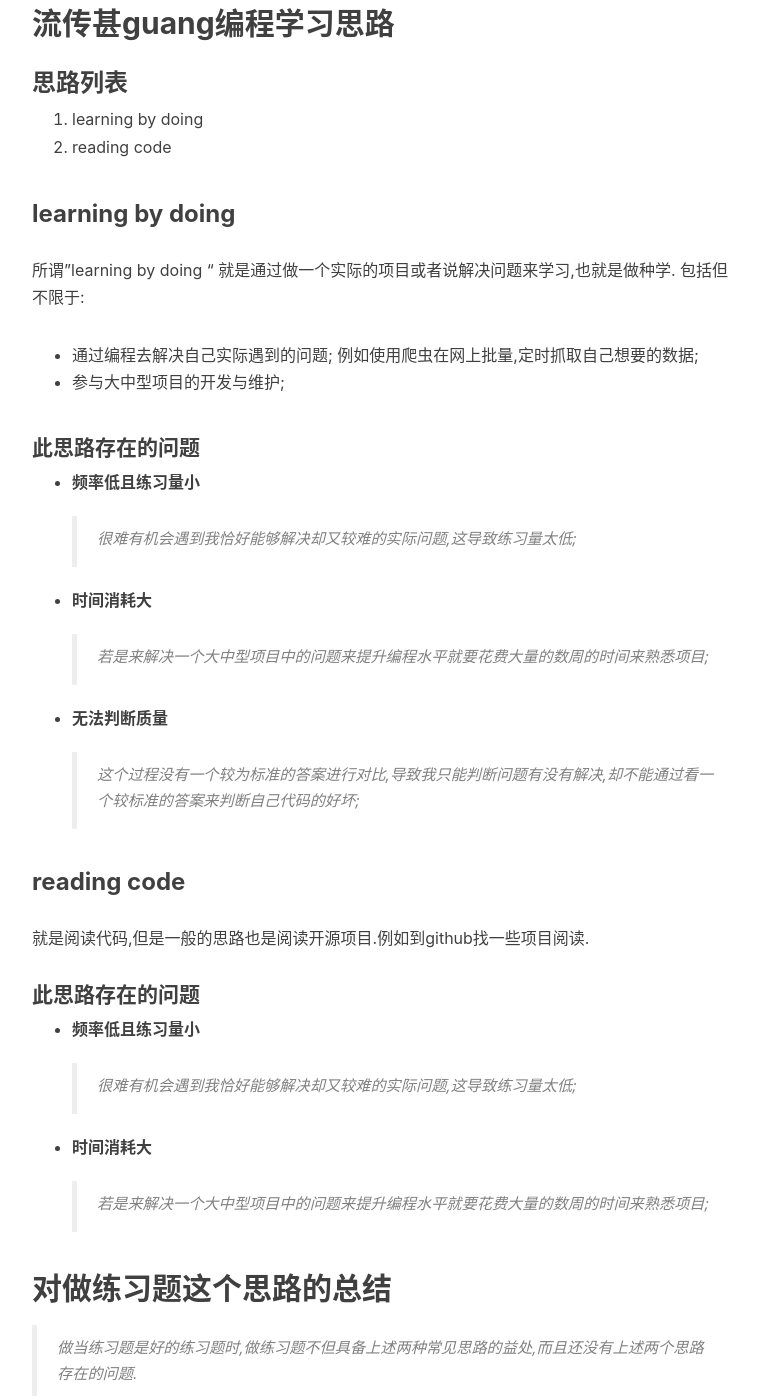
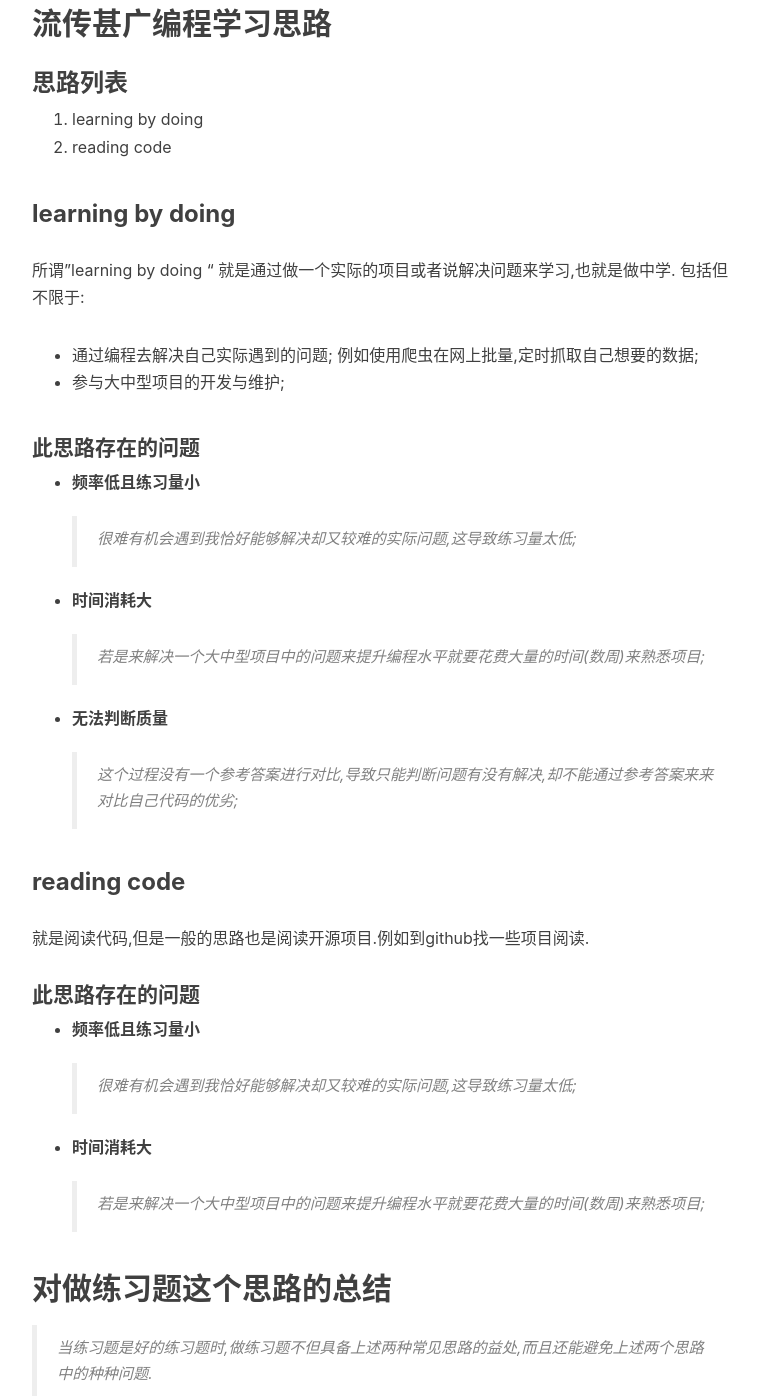
Before and after one commit to SCH94/mind1949.github.io, a Jekyll site: the page built from _posts/18-06-06-对做练习题的思考.md, in a window 1280 px wide and 1400 px high, scrolled down 1024 px. Shown: the whole window, without its empty margins (233-992 px from the left). Built offline with Jekyll 4.4.1, drawn with Linux system fonts in a browser that asks for light colours; nearby versions of some CDN libraries; comment, search, counter and statistics services are not loaded; some of the changed text lies outside the part shown.

Commit message:
修正错别字

```diff
--- a/_posts/18-06-06-对做练习题的思考.md
+++ b/_posts/18-06-06-对做练习题的思考.md
@@ -22,13 +22,13 @@ tags:
 * 在这个过程中,我会不自觉间学习自己不太了解的ruby语法,巩固已经了解的语法;
 * 相较于通过解决发型项目中的问题来提升编程水平,这种方式并不需要花费数周的时间去熟悉项目,只要一二十分钟就能了解这个问题,并可以去思考如何解决这个问题.
 
-## 流传甚guang编程学习思路
+## 流传甚广编程学习思路
 ###  思路列表
 1. learning by doing
 2. reading code
 
 ###  learning by doing
-所谓"learning  by doing " 就是通过做一个实际的项目或者说解决问题来学习,也就是做种学. 包括但不限于:
+所谓"learning  by doing " 就是通过做一个实际的项目或者说解决问题来学习,也就是做中学. 包括但不限于:
 
 * 通过编程去解决自己实际遇到的问题; 例如使用爬虫在网上批量,定时抓取自己想要的数据;
 * 参与大中型项目的开发与维护;
@@ -39,10 +39,10 @@ tags:
     > 很难有机会遇到我恰好能够解决却又较难的实际问题,这导致练习量太低;
 * **时间消耗大**
 
-    > 若是来解决一个大中型项目中的问题来提升编程水平就要花费大量的数周的时间来熟悉项目;
+    > 若是来解决一个大中型项目中的问题来提升编程水平就要花费大量的时间(数周)来熟悉项目;
 * **无法判断质量**
 
-    > 这个过程没有一个较为标准的答案进行对比,导致我只能判断问题有没有解决,却不能通过看一个较标准的答案来判断自己代码的好坏;
+    > 这个过程没有一个参考答案进行对比,导致只能判断问题有没有解决,却不能通过参考答案来来对比自己代码的优劣;
 
 ### reading code
 就是阅读代码,但是一般的思路也是阅读开源项目.例如到github找一些项目阅读.
@@ -53,16 +53,16 @@ tags:
     > 很难有机会遇到我恰好能够解决却又较难的实际问题,这导致练习量太低;
 * **时间消耗大**
 
-    > 若是来解决一个大中型项目中的问题来提升编程水平就要花费大量的数周的时间来熟悉项目;
+    > 若是来解决一个大中型项目中的问题来提升编程水平就要花费大量的时间(数周)来熟悉项目;
 
 
 ## 对做练习题这个思路的总结
 
-> 做当练习题是好的练习题时,做练习题不但具备上述两种常见思路的益处,而且还没有上述两个思路存在的问题.
+> 当练习题是好的练习题时,做练习题不但具备上述两种常见思路的益处,而且还能避免上述两个思路中的种种问题.
 
 ### 什么样的练习题是好的练习题
 * 题目的context要够小,十几二十几分钟就能搞定;
-* 题目有答案,最后能够有多个答案;
+* 题目有答案,最好能够有多个答案;
 
 ### 为什么好的题目是最有效的编程水平提升手段
 
```
Also changed, not shown: other parts of _posts/18-06-06-对做练习题的思考.md (+4 -4 lines).
